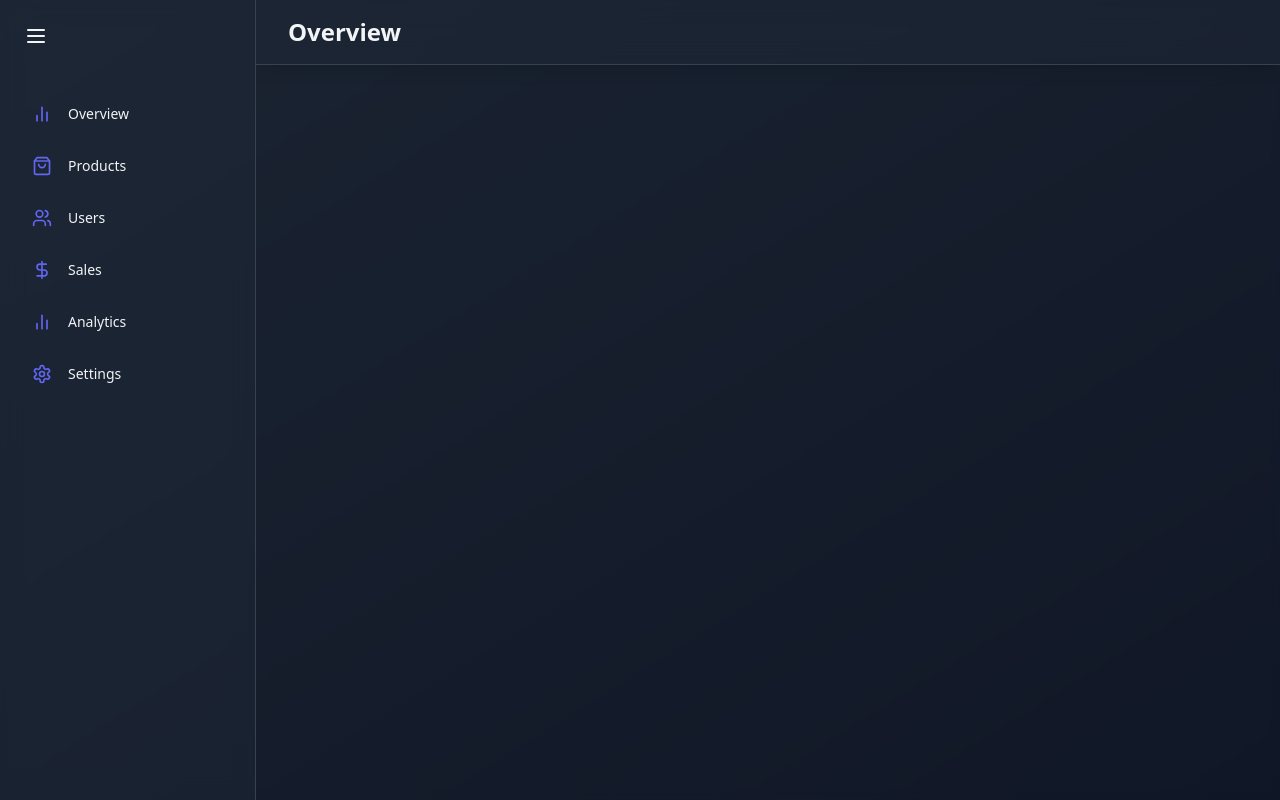
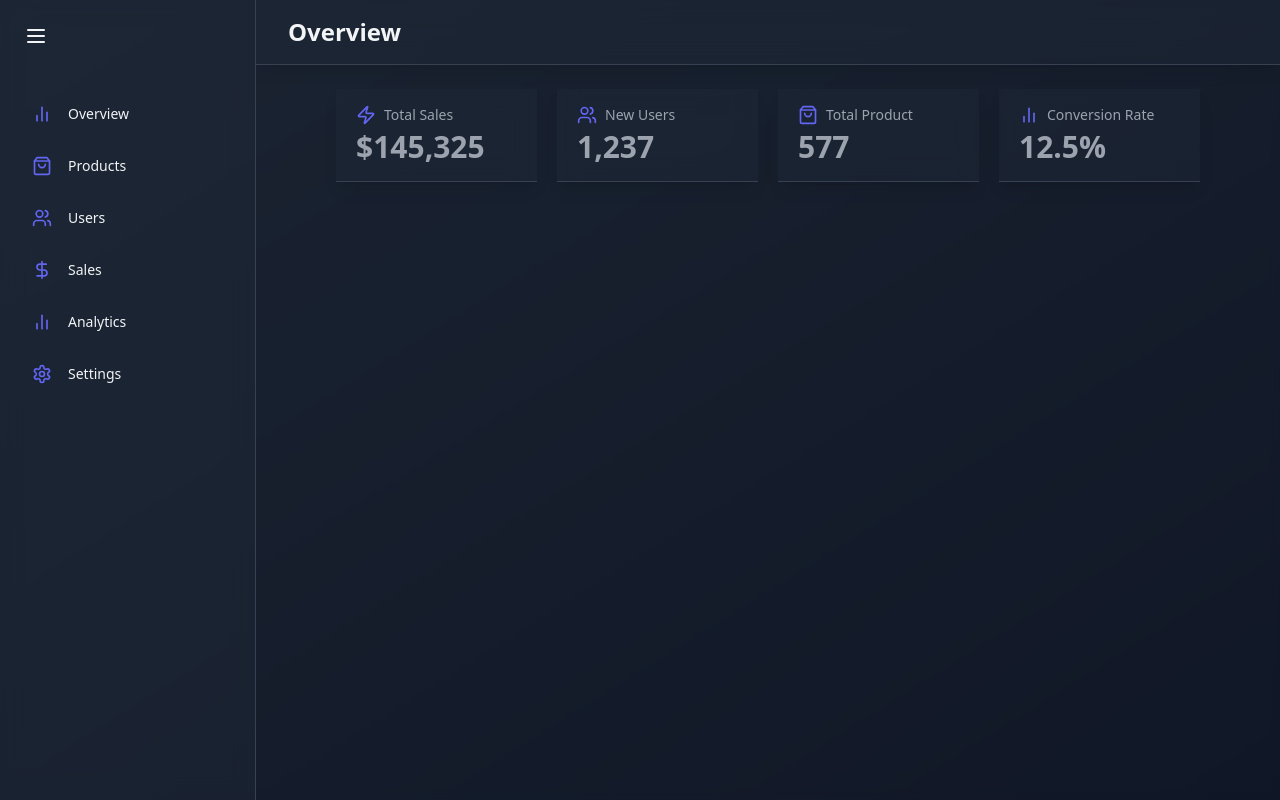
Before and after one commit to mahmudul35/React-Admin-Dashboard, a React (Vite) app: page / in a window 1280 px wide. Built offline with nearby package versions, Linux system fonts and the light colour scheme.

Commit message:
make reusable stat card component and used it in overview page

```diff
--- a/src/Pages/OverView.jsx
+++ b/src/Pages/OverView.jsx
@@ -1,10 +1,45 @@
+import { motion } from "framer-motion";
+import { BarChart2, ShoppingBag, Users, Zap } from "lucide-react";
 import React from "react";
 import Header from "../components/common/Header";
-
+import StatCard from "../components/common/StatCard";
 export default function OverView() {
   return (
     <div className="flex-1 overflow-auto relative z-10">
       <Header title={"Overview"} />
+      <main className="max-w-7xl mx-auto py-6 px-4 lg:px-8 xl:px-20">
+        <motion.div
+          className="grid grid-cols-1 md:grid-cols-2 lg:grid-cols-4 gap-5 mb-8"
+          initial={{ opacity: 0, y: 20 }}
+          animate={{ opacity: 1, y: 0 }}
+          transition={{ duration: 1 }}
+        >
+          <StatCard
+            name={"Total Sales"}
+            icon={Zap}
+            value="$145,325"
+            color="#6366f1"
+          />
+          <StatCard
+            name={"New Users"}
+            icon={Users}
+            value="1,237"
+            color="#6366f1"
+          />
+          <StatCard
+            name={"Total Product"}
+            icon={ShoppingBag}
+            value="577"
+            color="#6366f1"
+          />
+          <StatCard
+            name={"Conversion Rate"}
+            icon={BarChart2}
+            value="12.5%"
+            color="#6366f1"
+          />
+        </motion.div>
+      </main>
     </div>
   );
 }
--- /dev/null
+++ b/src/components/common/StatCard.jsx
@@ -0,0 +1,15 @@
+import { motion } from "framer-motion";
+import React from "react";
+export default function StatCard({ name, icon: Icon, value, color }) {
+  return (
+    <motion.div className="bg-gray-800 bg-opacity-50 backdrop-blur-md shadow-lg  border-b border-gray-700 ">
+      <div className="px-5 py-4">
+        <span className="flex items-center text-sm font-medium text-gray-400">
+          <Icon size={20} className="mr-2" style={{ color }} />
+          {name}
+        </span>
+        <h1 className="text-3xl font-semibold mt-1 text-gray-400">{value}</h1>
+      </div>
+    </motion.div>
+  );
+}
```
